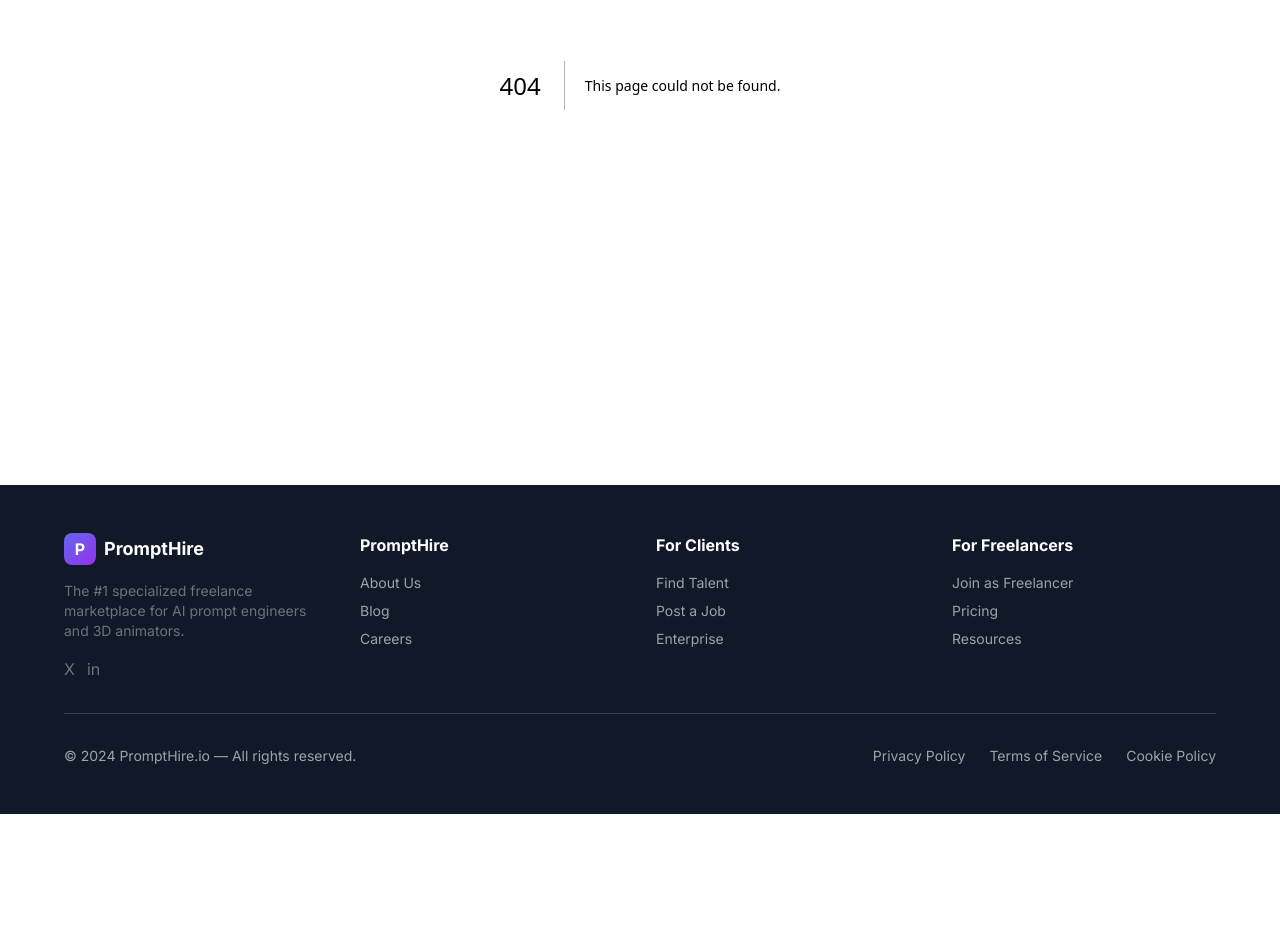
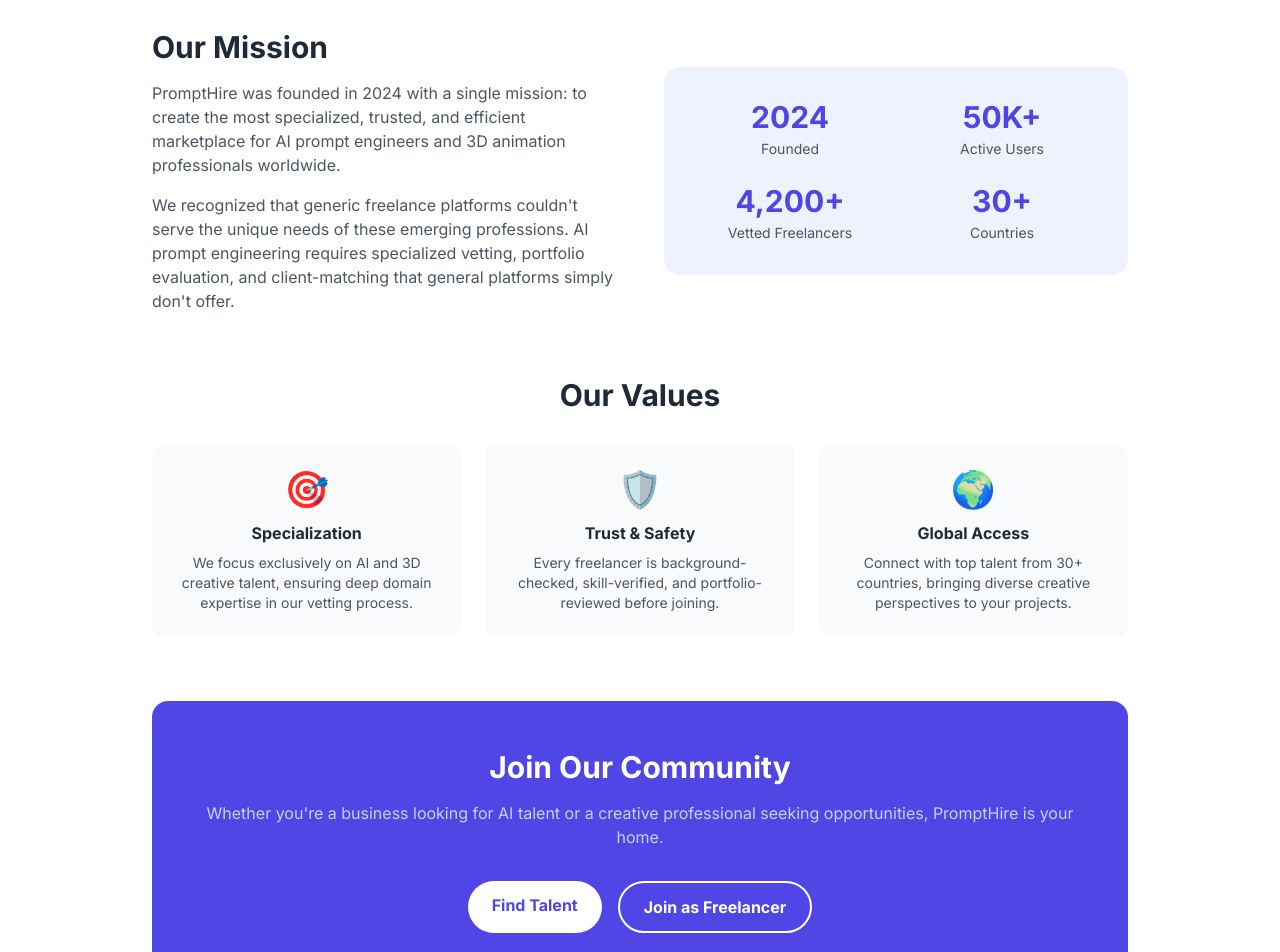
Before and after one commit to ecommerceguru787-cyber/prompthire, a Next.js app: page /about in a window 1280 px wide. Before the commit this address had no page. Shown: the part 380-1332 px from the top of the page. Before the commit the page ends 1194 px from the top, so only its background shows below. Built offline with nearby package versions, Linux system fonts and the light colour scheme.

Commit message:
Create page.tsx

```diff
--- /dev/null
+++ b/app/about/page.tsx
@@ -0,0 +1,52 @@
+import Link from 'next/link';
+export const metadata = { title: 'About Us - PromptHire', description: 'Learn about PromptHire, the specialized freelance marketplace for AI prompt engineers and 3D animators.' };
+export default function AboutPage() {
+  return (
+    <main className="bg-white">
+      <section className="bg-gradient-to-br from-indigo-900 to-purple-900 text-white py-20 px-6 text-center">
+        <h1 className="text-5xl font-bold mb-4">About PromptHire</h1>
+        <p className="text-xl text-indigo-200 max-w-2xl mx-auto">We built the marketplace we always wished existed &mdash; one that truly understands the needs of AI and 3D creative professionals.</p>
+      </section>
+      <section className="max-w-5xl mx-auto py-16 px-6">
+        <div className="grid md:grid-cols-2 gap-12 items-center mb-16">
+          <div>
+            <h2 className="text-3xl font-bold text-gray-800 mb-4">Our Mission</h2>
+            <p className="text-gray-600 mb-4">PromptHire was founded in 2024 with a single mission: to create the most specialized, trusted, and efficient marketplace for AI prompt engineers and 3D animation professionals worldwide.</p>
+            <p className="text-gray-600">We recognized that generic freelance platforms couldn&apos;t serve the unique needs of these emerging professions. AI prompt engineering requires specialized vetting, portfolio evaluation, and client-matching that general platforms simply don&apos;t offer.</p>
+          </div>
+          <div className="bg-indigo-50 rounded-2xl p-8">
+            <div className="grid grid-cols-2 gap-6 text-center">
+              {[{n:'2024',l:'Founded'},{n:'50K+',l:'Active Users'},{n:'4,200+',l:'Vetted Freelancers'},{n:'30+',l:'Countries'}].map(s=>(
+                <div key={s.l}><div className="text-3xl font-bold text-indigo-600">{s.n}</div><div className="text-gray-600 text-sm mt-1">{s.l}</div></div>
+              ))}
+            </div>
+          </div>
+        </div>
+        <div className="mb-16">
+          <h2 className="text-3xl font-bold text-gray-800 mb-8 text-center">Our Values</h2>
+          <div className="grid md:grid-cols-3 gap-6">
+            {[
+              {icon:'🎯',t:'Specialization',d:'We focus exclusively on AI and 3D creative talent, ensuring deep domain expertise in our vetting process.'},
+              {icon:'🛡️',t:'Trust & Safety',d:'Every freelancer is background-checked, skill-verified, and portfolio-reviewed before joining.'},
+              {icon:"🌍",t:'Global Access',d:'Connect with top talent from 30+ countries, bringing diverse creative perspectives to your projects.'},
+            ].map(v=>(
+              <div key={v.t} className="bg-gray-50 rounded-xl p-6 text-center">
+                <div className="text-4xl mb-3">{v.icon}</div>
+                <h3 className="font-bold text-gray-800 mb-2">{v.t}</h3>
+                <p className="text-gray-600 text-sm">{v.d}</p>
+              </div>
+            ))}
+          </div>
+        </div>
+        <div className="text-center bg-indigo-600 text-white rounded-2xl p-12">
+          <h2 className="text-3xl font-bold mb-4">Join Our Community</h2>
+          <p className="text-indigo-200 mb-8">Whether you&apos;re a business looking for AI talent or a creative professional seeking opportunities, PromptHire is your home.</p>
+          <div className="flex gap-4 justify-center">
+            <Link href="/find-talent" className="bg-white text-indigo-600 font-bold px-6 py-3 rounded-full hover:bg-gray-100 transition">Find Talent</Link>
+            <Link href="/join" className="border-2 border-white text-white font-bold px-6 py-3 rounded-full hover:bg-white hover:text-indigo-600 transition">Join as Freelancer</Link>
+          </div>
+        </div>
+      </section>
+    </main>
+  );
+}
```
